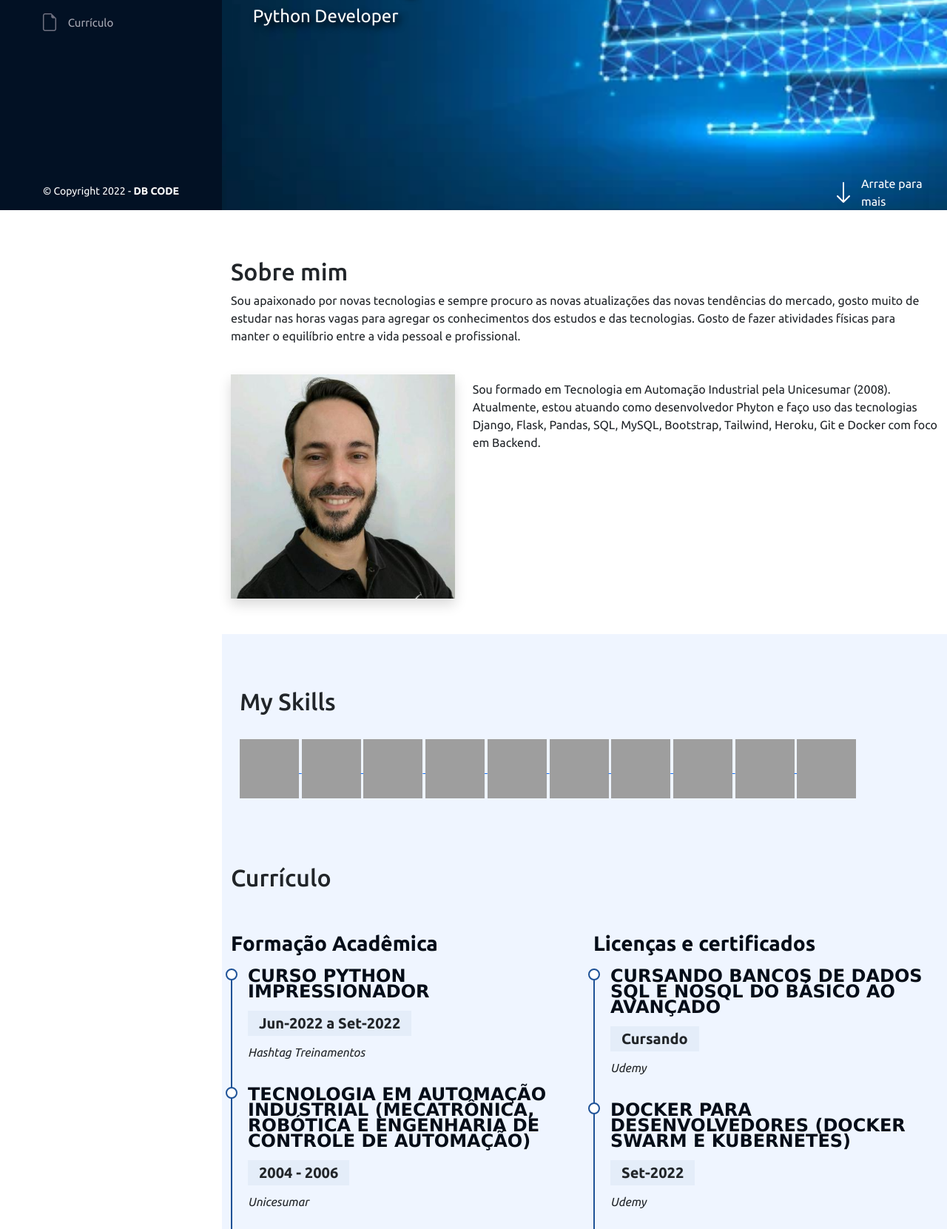
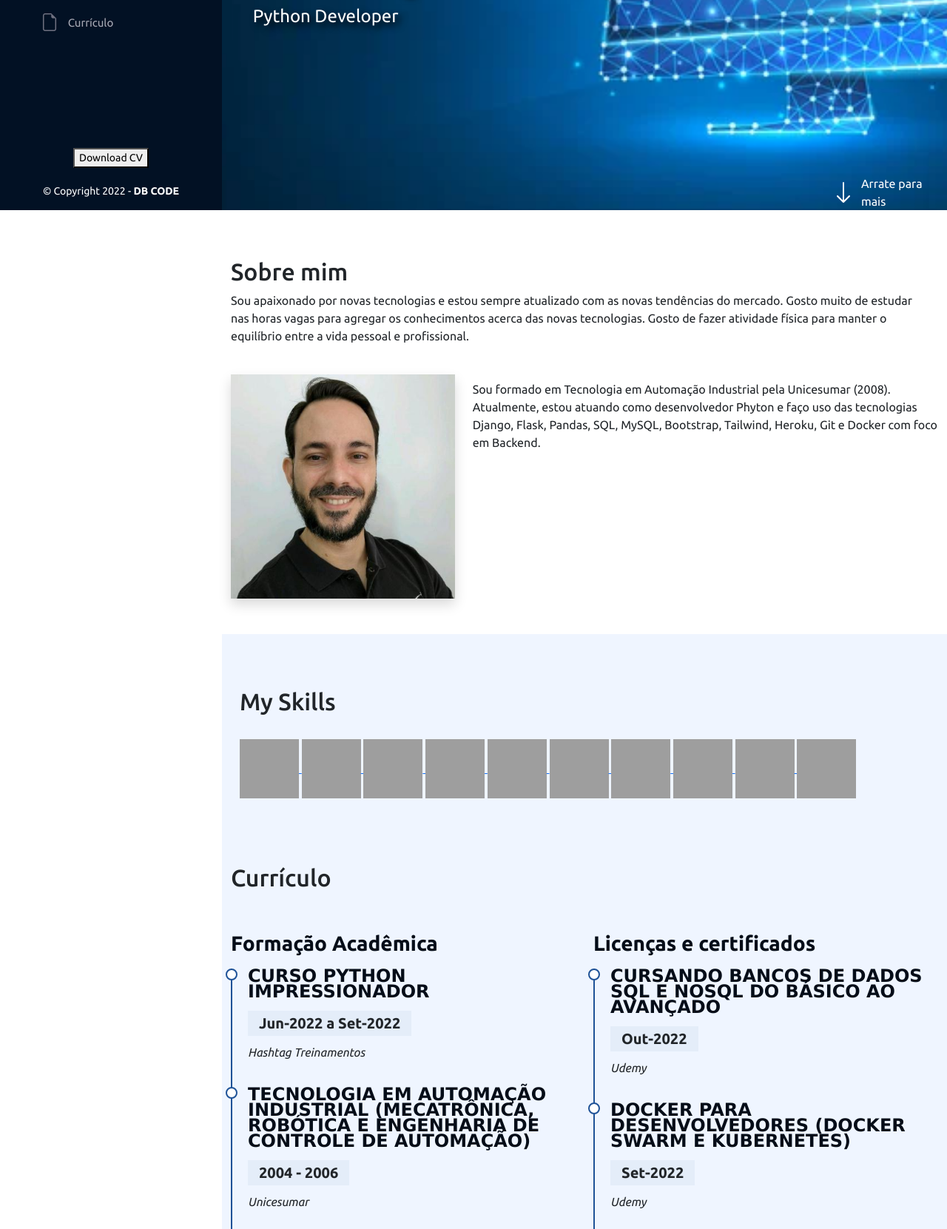
Before and after one commit to DeividBertapele/MyPortfolio_Flask, a Flask app: page / in a window 1280 px wide. Shown: the part 516-2177 px from the top of the page at 74% size. Run offline with Flask 2, Linux system fonts and the light colour scheme; some libraries are stand-ins or nearby versions; grey boxes are pictures that could not be loaded.

Commit message:
inclusão de download cv

```diff
--- a/templates/index.html
+++ b/templates/index.html
@@ -87,10 +87,10 @@
             <div class="row w-100">
                 <div class="col-md-12" data-anime="down">
                     <h2 class='pt-3'> Sobre mim </h2>
-                    <p>Sou apaixonado por novas tecnologias e sempre procuro as novas atualizações das novas tendências
-                        do mercado, gosto muito de estudar nas horas vagas para agregar os conhecimentos dos estudos e
-                        das tecnologias. Gosto de fazer atividades físicas para manter o equilíbrio entre a vida pessoal e
-                        profissional.</p>
+                    <p>Sou apaixonado por novas tecnologias e estou sempre atualizado com as novas tendências
+                        do mercado. Gosto muito de estudar nas horas vagas para agregar os conhecimentos acerca
+                        das novas tecnologias. Gosto de fazer atividade física para manter o equilíbrio entre a vida
+                        pessoal e profissional.</p>
                 </div>
             </div>
 
@@ -134,8 +134,8 @@
 
                         <div class='cv-item' data-anime="up">
                             <h4> Curso Python Impressionador </h4>
-                            <h5>Jun-2022 a Set-2022 </h5>
-                            <p><em> Hashtag Treinamentos </em> </p>
+                            <h5> Jun-2022 a Set-2022 </h5>
+                            <p><em> Hashtag Treinamentos</em> </p>
 
                         </div>
 
@@ -153,7 +153,7 @@
 
                         <div class='cv-item' data-anime="up">
                             <h4> Cursando Bancos de Dados SQL e NoSQL do básico ao avançado </h4>
-                            <h5> Cursando </h5>
+                            <h5> Out-2022 </h5>
                             <p><em> Udemy </em></p>
                         </div>
                         <div class='cv-item' data-anime="up">
@@ -195,6 +195,12 @@
     </main>
 
     <footer id="footer">
+        <div class="col-md-12 px-10 d-flex justify-content-center align-items-center flex-column">
+            <a href="/static/media/DEIVID BERTAPELE CV_DEV2022.pdf" download="DEIVID BERTAPELE-CV_DEV2022" target="_blank"></i>
+                <button class=""> Download CV </button>
+            </a>
+        </div>
+        <br>
         <div class="container">
             <div class="text-center">
                 &copy; Copyright 2022 - <strong> DB CODE </strong>
```
Also changed, not shown: 1 other file.
